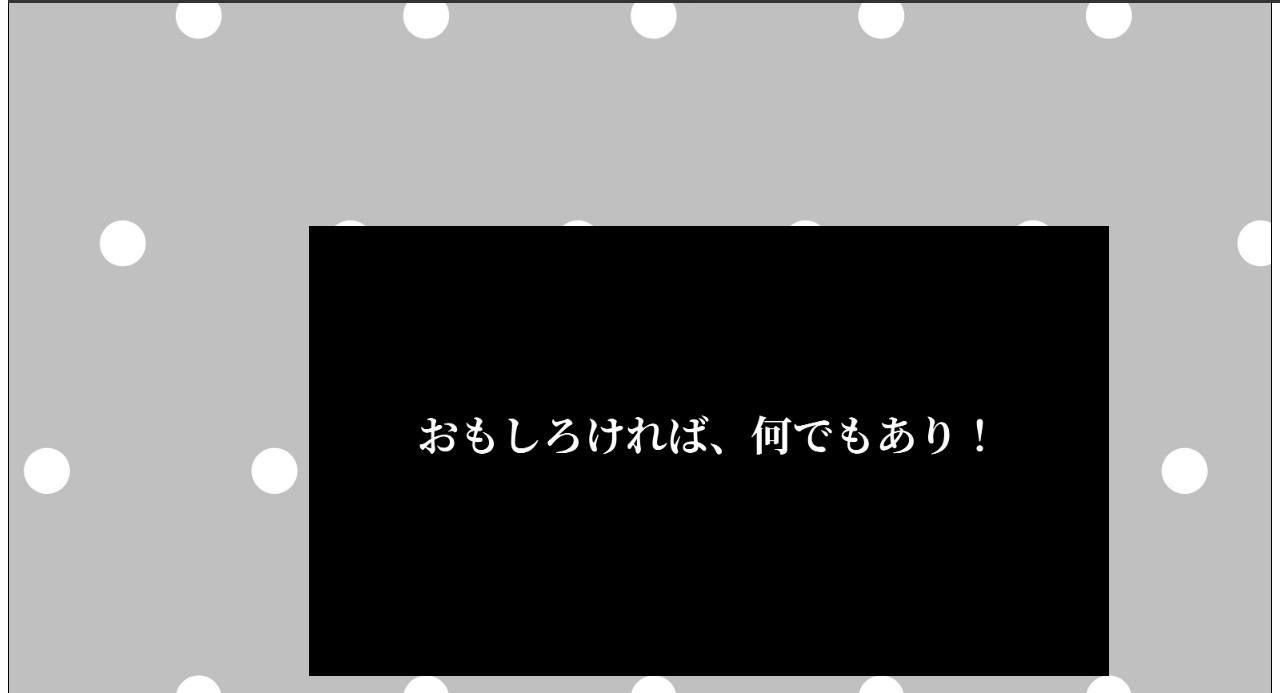
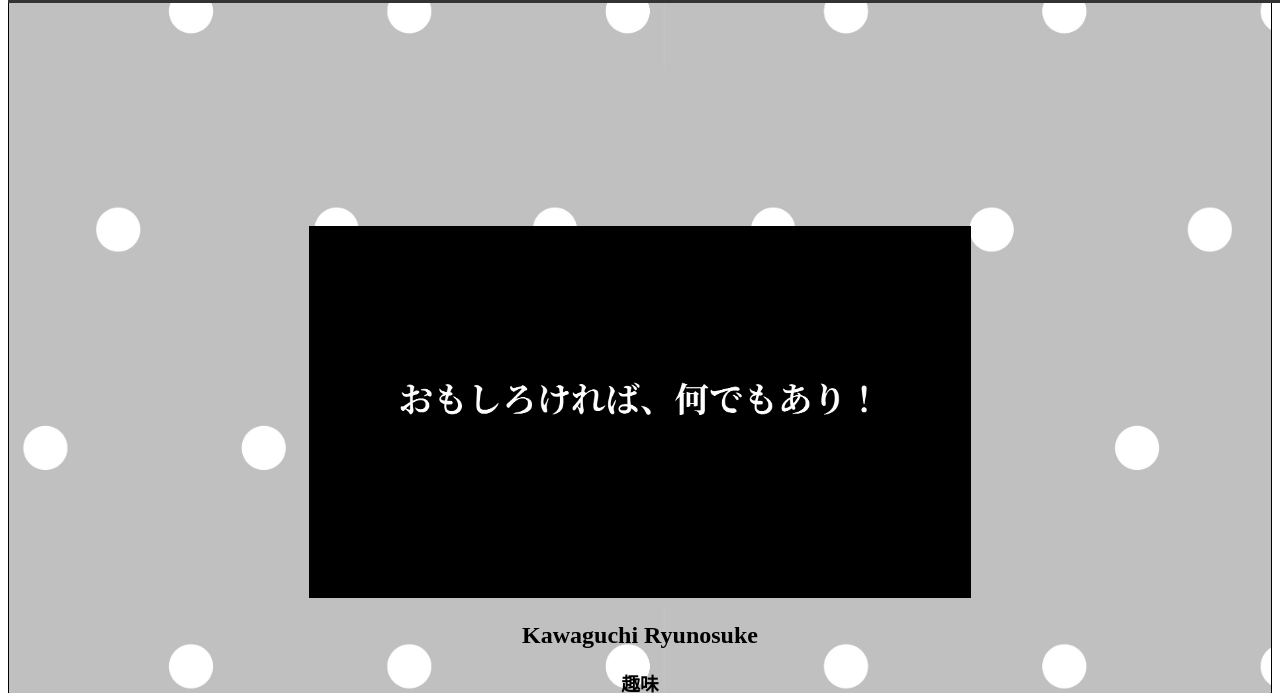
Before and after one commit to kawaguchi-ryunosuke/portfolio.yagi-ne, a plain HTML site: page index.html in a window 1280 px wide. Shown: the part 107-800 px from the top of the page. Drawn offline with Linux system fonts and the light colour scheme.

Commit message:
Update index.html

```diff
--- a/index.html
+++ b/index.html
@@ -11,7 +11,7 @@
   <div class="bg_test">
      <div class="bg_test-text">
 　<body>
-   <img src="座右の銘.jpg" alt="座右の銘画像" width="800" height="450">
+   <img src="座右の銘.jpg" alt="座右の銘画像" width="100%" height="auto">
     <h2 class="title2">Kawaguchi Ryunosuke</h2>
     <p><h3>趣味</h3>YouTube(主にVTuber関連)、ゲームなど</p>
     <P><h3>今挑戦していること</h3>HTML/CSS、Adobe illustratorなど</P>
```
